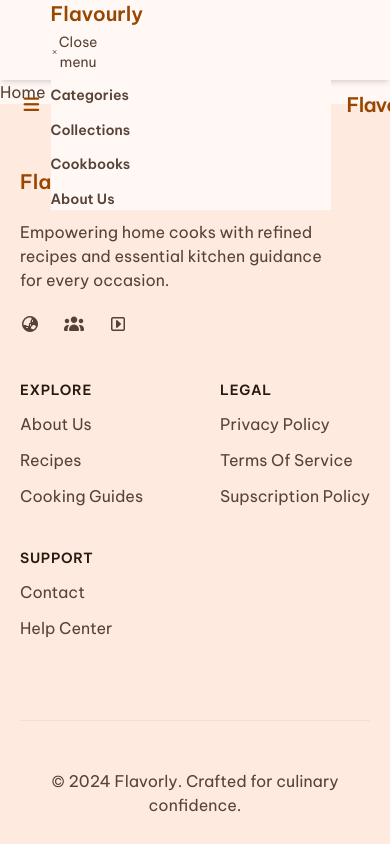
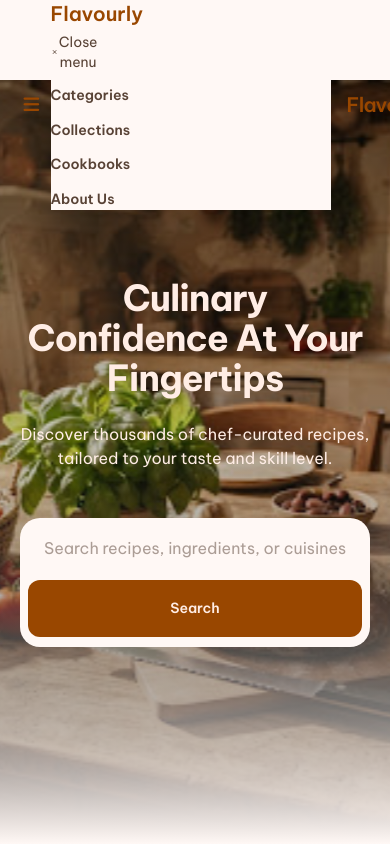
Before and after one commit to AnsamRihan/Flavorly, a React (Vite) app: page / in a window 390 px wide. Shown: the top 844 px of the page. Built offline with nearby package versions, Linux system fonts and the light colour scheme; no server answers.

Commit message:
edit hero section & serach api in home page

```diff
--- a/package.json
+++ b/package.json
@@ -12,6 +12,8 @@
   "dependencies": {
     "@fortawesome/fontawesome-free": "^7.3.1",
     "@tailwindcss/vite": "^4.3.3",
+    "@tanstack/react-query": "^5.101.4",
+    "axios": "^1.18.1",
     "flowbite-react": "^0.12.17",
     "react": "^19.2.6",
     "react-dom": "^19.2.6",
--- a/src/App.jsx
+++ b/src/App.jsx
@@ -1,11 +1,16 @@
 import React from 'react'
 import { RouterProvider } from 'react-router-dom'
 import router from './router'
+import { QueryClient, QueryClientProvider } from "@tanstack/react-query";
 
 export default function App() {
+  const queryClient = new QueryClient();
+
   return (
     <>
-      <RouterProvider router={router} />
+      <QueryClientProvider client={queryClient}>
+        <RouterProvider router={router} />
+      </QueryClientProvider>
     </>
   )
 }
--- a/src/components/Navbar/Navbar.jsx
+++ b/src/components/Navbar/Navbar.jsx
@@ -58,12 +58,12 @@ export default function Navbar() {
           <div className="row justify-end gap-4 lg:gap-6 order-3 h-full">
             {/*Moon Button */}
             <button className='h-full center'>
-              <i class="fa-regular fa-moon navbar-icon"></i>
+              <i className="fa-regular fa-moon navbar-icon"></i>
             </button>
 
             {/*Bell Button */}
             <button className='h-full center'>
-              <i class="fa-regular fa-bell navbar-icon"></i>
+              <i className="fa-regular fa-bell navbar-icon"></i>
             </button>
 
             {/* Avatar dropdown */}
--- /dev/null
+++ b/src/components/SearchBar/SrearchBar.jsx
@@ -0,0 +1,61 @@
+import React, { useState } from "react";
+import { useNavigate } from "react-router-dom";
+import { getRecipes } from "./../../services/RecipeApi";
+
+export default function SearchBar() {
+
+  const [search, setSearch] = useState("");
+  const [loading, setLoading] = useState(false);
+
+  const navigate = useNavigate();
+
+  const handleSubmit = async (e) => {
+    e.preventDefault();
+    console.log("Hello");
+
+    const value = search.toLowerCase().trim();
+    if (!value) return;
+
+    try {
+      setLoading(true);
+      const data = await getRecipes(value);
+
+      if (data.data.recipes.length > 0) {
+        navigate(`/recipes?search=${value}`);
+      } else {
+        navigate("/notFound");
+      }
+
+
+    } catch (error) {
+      console.error(error);
+      navigate("/notFound");
+
+    } finally {
+      setLoading(false);
+    }
+  };
+
+
+  return (
+    <>
+        <div className='mt-6 w-full bg-bg-primary rounded-[20px] py-2.5 px-2 row gap-3'>
+            <div className="ps-4 center hidden sm:block">
+                <i className="fa-solid fa-magnifying-glass"></i>
+            </div>
+
+            <form onSubmit={handleSubmit} className="stack xs:flex-row gap-3 w-full" >
+                <input type="text" value={search} onChange={(e) => setSearch(e.target.value)}
+                    placeholder="Search recipes, ingredients, or cuisines..."
+                    className="px-4 py-2 w-full outline-none border-none focus:ring-0"
+                />
+
+                <button type="submit" className="btn-primary w-full xs:w-fit"
+                disabled={loading}>
+                    {loading ? "Searching..." : "Search"}
+                </button>
+            </form>
+        </div>
+    </>
+  );
+}
--- a/src/pages/Home.jsx
+++ b/src/pages/Home.jsx
@@ -1,7 +1,27 @@
 import React from 'react'
+import heroImage from "./../assets/images/homePage/hero.svg";
+import SearchBar from '../components/SearchBar/SrearchBar';
 
 export default function Home() {
   return (
-    <div>Home</div>
+    <>
+      {/*Hero Section*/}
+      <section className='h-[calc(100vh-80px)] w-full'>
+        <div className='w-full h-full bg-no-repeat bg-cover bg-bottom' style={{ backgroundImage: `url(${heroImage})` }}>
+          <div className='container center'>
+            <div className='w-full h-full stack justify-center max-w-167.75 py-15 gap-6 text-center'>
+              <h1 className='text-on-primary capitalize text-4xl sm:text-5xl font-bold tracking-[-0.96px]'>
+                Culinary Confidence at Your Fingertips
+              </h1>
+              <p className='text-on-primary text-base md:text-lg'>
+                Discover thousands of chef-curated recipes, tailored to your taste and skill level.
+              </p>
+
+              <SearchBar  />
+            </div>
+          </div>
+        </div>
+      </section>
+    </>
   )
 }
--- a/src/router.jsx
+++ b/src/router.jsx
@@ -4,6 +4,7 @@ import Home from './pages/Home'
 import About from './pages/About'
 import NotFound from './pages/NotFound'
 import SubscriptionPolicy from './pages/SubscriptionPolicy'
+import Recipes from './pages/Recipes'
 
 const router = createBrowserRouter([
     {
@@ -25,6 +26,10 @@ const router = createBrowserRouter([
             {
                 path:'subscriptionPolicy',
                 element:<SubscriptionPolicy />
+            },
+            {
+                path:'recipes',
+                element:<Recipes />
             }
         ]
     }
--- /dev/null
+++ b/src/services/RecipeApi.js
@@ -0,0 +1,20 @@
+import axios from "axios";
+
+const BASE_URL = import.meta.env.VITE_BURL;
+
+export async function getRecipes(value) {
+  try {
+    const response = await axios.get(BASE_URL, {
+      params: {
+        search: value,
+      },
+    });
+
+    return response.data;
+
+  } catch (error) {
+    throw new Error(
+      error.response?.data?.message || "Failed to fetch recipes"
+    );
+  }
+}
```
Also changed, not shown: src/assets/images/homePage/hero.svg (added), 1 other file (tests, documents, lock files or other folders).
